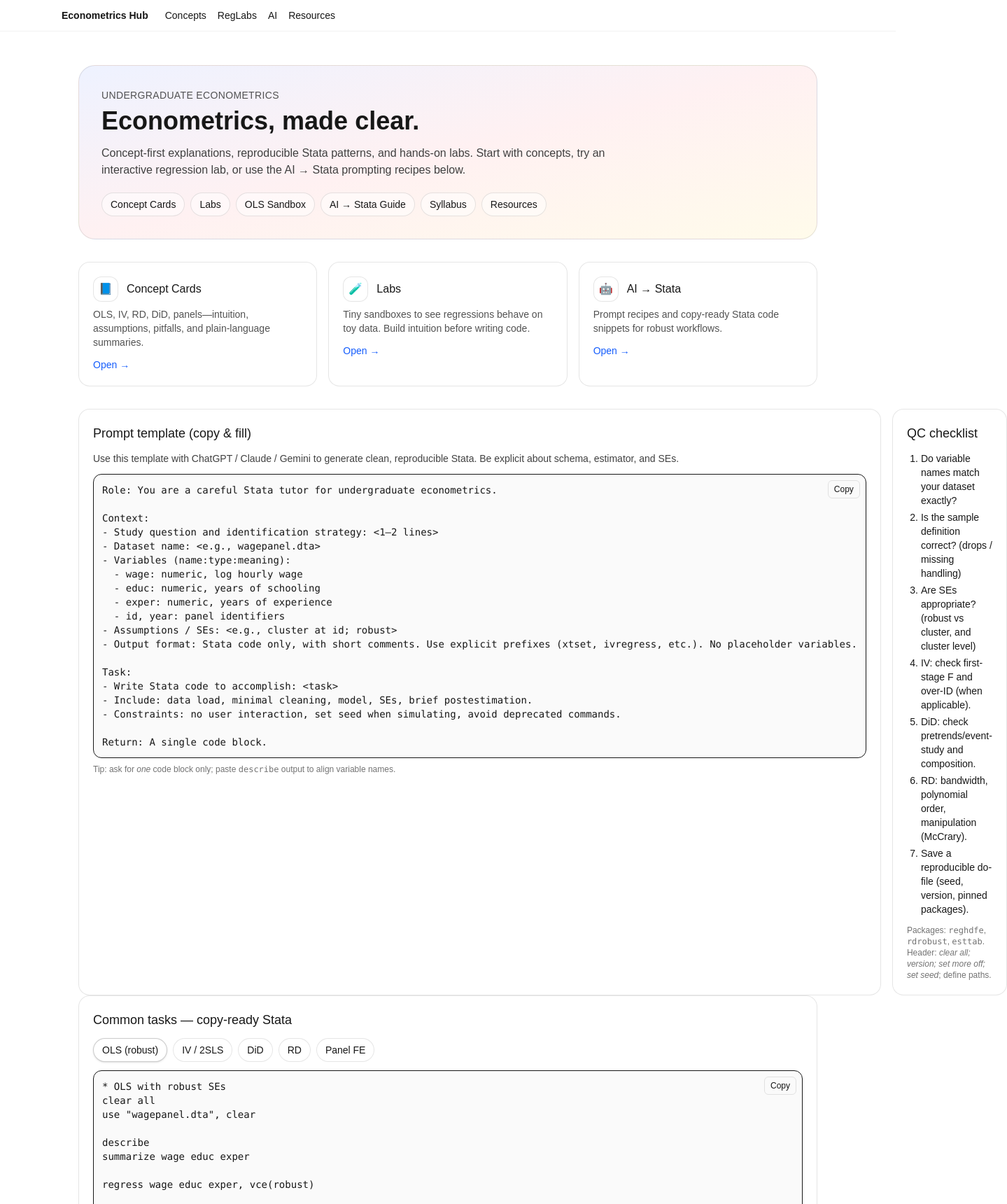
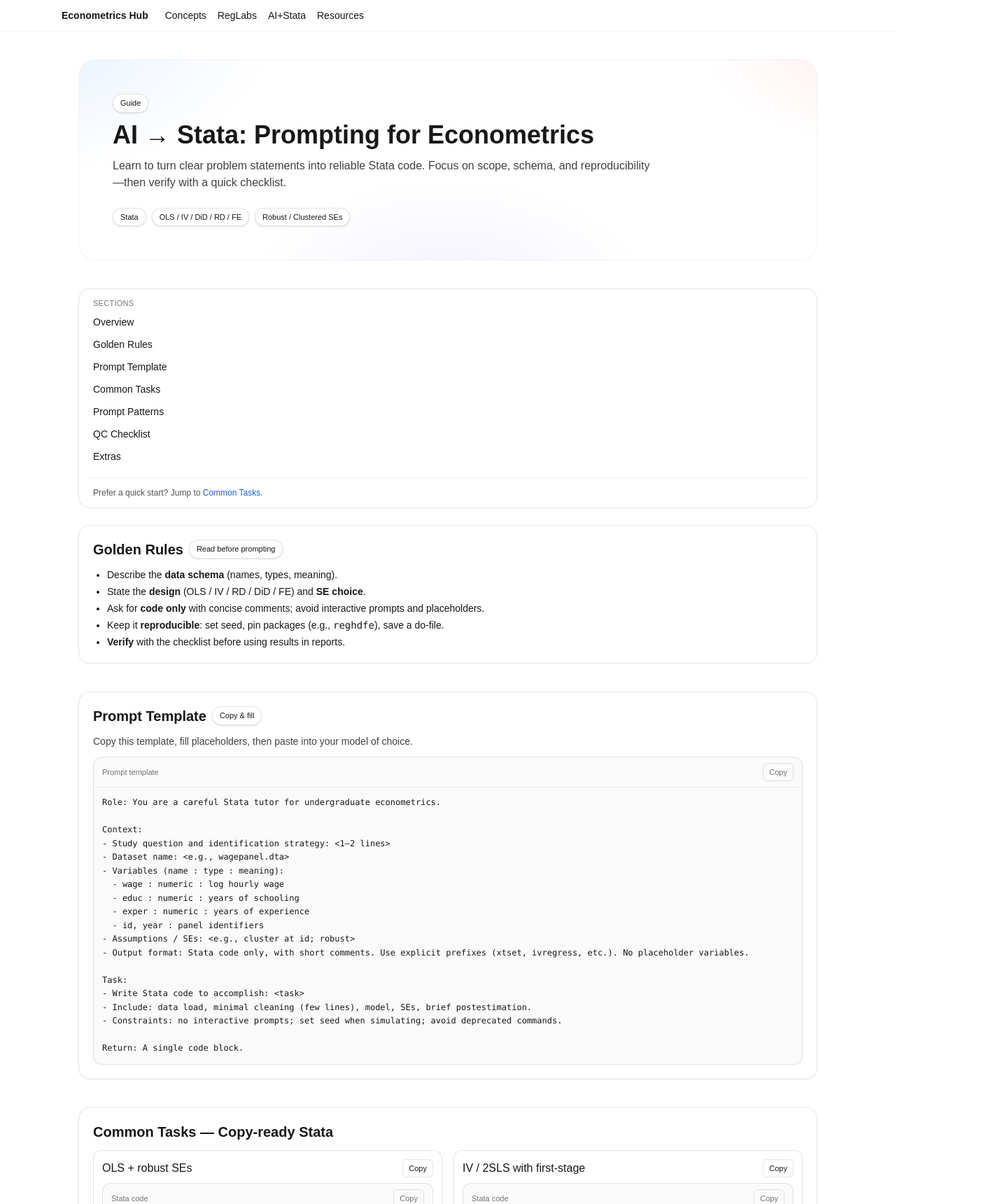
Before and after one commit to zhuoxiang-zhou/econ-site, a Next.js app: page /ai-stata in a window 1280 px wide. Shown: the top 1720 px of the page at 70% size, 1439 px wide, since content can reach past the window. Built offline with nearby package versions, Linux system fonts and the light colour scheme.

Commit message:
Update AI STATA Page

```diff
--- a/src/app/ai-stata/page.tsx
+++ b/src/app/ai-stata/page.tsx
@@ -1,10 +1,29 @@
-// src/app/page.tsx
+// src/app/ai-stata/page.tsx
 "use client";
 
+import { useMemo, useState } from "react";
 import Link from "next/link";
-import { useMemo, useState } from "react";
 
-/* ------------------------- small UI helpers ------------------------- */
+/* ---------- tiny UI primitives ---------- */
+function Pill({ children }: { children: React.ReactNode }) {
+  return (
+    <span className="inline-flex items-center gap-1 rounded-full border border-black/10 bg-white px-2.5 py-1 text-[11px] font-medium shadow-sm">
+      {children}
+    </span>
+  );
+}
+
+function Section({ id, title, badge }: { id: string; title: string; badge?: string }) {
+  return (
+    <div id={id} className="scroll-mt-24">
+      <div className="mb-3 flex items-center gap-2">
+        <h2 className="text-xl font-semibold">{title}</h2>
+        {badge && <Pill>{badge}</Pill>}
+      </div>
+    </div>
+  );
+}
+
 function CopyButton({ text }: { text: string }) {
   const [copied, setCopied] = useState(false);
   return (
@@ -14,274 +33,328 @@ function CopyButton({ text }: { text: string }) {
         setCopied(true);
         setTimeout(() => setCopied(false), 1200);
       }}
-      className="text-xs px-2 py-1 rounded-md border border-black/10 hover:shadow-sm transition"
+      className="text-[11px] px-2 py-1 rounded-md border border-black/10 hover:border-black/20 hover:shadow-sm transition"
       aria-label="Copy to clipboard"
+      title="Copy to clipboard"
     >
-      {copied ? "Copied!" : "Copy"}
+      {copied ? "Copied" : "Copy"}
     </button>
   );
 }
 
-function CodeBlock({ code }: { code: string }) {
+function CodeBlock({ code, caption }: { code: string; caption?: string }) {
   return (
-    <div className="relative rounded-xl border bg-neutral-50">
-      <pre className="text-sm overflow-x-auto rounded-xl p-3">
+    <figure className="relative rounded-xl border border-black/10 bg-neutral-50">
+      <figcaption className="flex items-center justify-between px-3 py-2 text-[11px] text-neutral-500 border-b border-black/5">
+        <span>{caption ?? "Stata code"}</span>
+        <CopyButton text={code} />
+      </figcaption>
+      <pre className="text-xs leading-relaxed overflow-x-auto p-3">
         <code>{code}</code>
       </pre>
-      <div className="absolute right-2 top-2">
-        <CopyButton text={code} />
-      </div>
-    </div>
+    </figure>
   );
 }
 
-function PillLink({ href, children }: { href: string; children: React.ReactNode }) {
-  return (
-    <Link
-      href={href}
-      className="px-3 py-1.5 rounded-full border border-black/10 hover:border-black/20 hover:bg-white/60 bg-white/50 text-sm transition"
-    >
-      {children}
-    </Link>
-  );
-}
-
-function FeatureCard({
-  title,
-  desc,
-  href,
-  icon,
-}: {
-  title: string;
-  desc: string;
-  href: string;
-  icon: React.ReactNode;
-}) {
-  return (
-    <Link
-      href={href}
-      className="group block rounded-2xl border border-black/10 bg-white/60 hover:bg-white/80 hover:shadow-sm transition p-5"
-    >
-      <div className="flex items-center gap-3">
-        <div className="h-9 w-9 rounded-xl border border-black/10 grid place-items-center bg-white/80">
-          {icon}
-        </div>
-        <h3 className="font-medium">{title}</h3>
-      </div>
-      <p className="text-sm text-neutral-600 mt-2">{desc}</p>
-      <div className="mt-3 text-sm text-blue-600 group-hover:underline">Open →</div>
-    </Link>
-  );
-}
-
-function Section({ title, children }: { title: string; children: React.ReactNode }) {
-  return (
-    <section className="rounded-2xl border border-black/10 bg-white/60 p-5">
-      <h2 className="text-lg font-medium mb-3">{title}</h2>
-      {children}
-    </section>
-  );
-}
-
-/* --------------------------- content pieces --------------------------- */
+/* ---------- content blocks ---------- */
 const promptTemplate = `Role: You are a careful Stata tutor for undergraduate econometrics.
 
 Context:
 - Study question and identification strategy: <1–2 lines>
 - Dataset name: <e.g., wagepanel.dta>
-- Variables (name:type:meaning):
-  - wage: numeric, log hourly wage
-  - educ: numeric, years of schooling
-  - exper: numeric, years of experience
-  - id, year: panel identifiers
+- Variables (name : type : meaning):
+  - wage : numeric : log hourly wage
+  - educ : numeric : years of schooling
+  - exper : numeric : years of experience
+  - id, year : panel identifiers
 - Assumptions / SEs: <e.g., cluster at id; robust>
 - Output format: Stata code only, with short comments. Use explicit prefixes (xtset, ivregress, etc.). No placeholder variables.
 
 Task:
 - Write Stata code to accomplish: <task>
-- Include: data load, minimal cleaning, model, SEs, brief postestimation.
-- Constraints: no user interaction, set seed when simulating, avoid deprecated commands.
+- Include: data load, minimal cleaning (few lines), model, SEs, brief postestimation.
+- Constraints: no interactive prompts; set seed when simulating; avoid deprecated commands.
 
 Return: A single code block.`;
 
 const olsRobust = `* OLS with robust SEs
 clear all
+* use your dataset
 use "wagepanel.dta", clear
 
+* basic checks
 describe
 summarize wage educ exper
 
+* OLS with robust (Huber-White) standard errors
 regress wage educ exper, vce(robust)
 
-* If wage is log:
+* effect size in %% if wage is log-transformed
+* (uncomment if wage is lnwage)
 * regress lnwage educ exper, vce(robust)
-* display "Return to schooling (%) = " 100*(exp(_b[educ])-1)`;
+* display "Return to schooling (%%) = " 100*(exp(_b[educ])-1)`;
 
-const iv2sls = `* IV / 2SLS example
+const iv2sls = `* IV / 2SLS: wage on educ instrumented by quarter-of-birth (qob)
 clear all
 use "wage_iv.dta", clear
-
 ivregress 2sls wage (educ = qob) exper age, vce(robust)
 estat firststage
-* If multiple instruments: estat overid`;
+* weak-IV check: first-stage F-statistics
+* over-identification test when multiple instruments:
+* estat overid`;
 
-const did = `* Difference-in-Differences
+const did = `* Difference-in-Differences with two periods
 clear all
 use "did_sample.dta", clear
-* treat=1 if treated group; post=1 after policy
+* treat = 1 if treated group, 0 otherwise
+* post  = 1 after policy, 0 before
+* y     = outcome
 
 reg y i.treat##i.post, vce(robust)
 
-* Event-study (if panel):
+* Event-study if multiple periods and unit FE:
 * xtset id year
-* reghdfe y i.year##i.treat, absorb(id) vce(cluster id)`;
+* reghdfe y i.year##i.treat, absorb(id) vce(cluster id)
+* or:
+* areg y i.year##i.treat, absorb(id) vce(cluster id)`;
 
-const rd = `* Sharp RD
+const rd = `* Sharp RD around cutoff c on running variable r
 clear all
 use "rd_sample.dta", clear
 gen D = r >= 50 if !missing(r)
 
 * rdrobust (if installed)
 * ssc install rdrobust, replace
-rdrobust y r, c(50)`;
+rdrobust y r, c(50)
 
-const fePanel = `* Two-way FE, cluster by unit
+* Manual local linear (illustrative only)
+* keep if inrange(r, 50-5, 50+5)
+* gen cdist = r - 50
+* regress y c.D c.cdist##c.D, vce(robust)`;
+
+const fePanel = `* Two-way Fixed Effects (unit and year), cluster by unit
 clear all
 use "wagepanel.dta", clear
 xtset id year
 
+* reghdfe (high-dimensional FE)
 * ssc install reghdfe, replace
 reghdfe wage educ exper, absorb(id year) vce(cluster id)
 
-* One absorb alternative:
+* Alternative: one absorb (unit FE) + year dummies
 * areg wage educ exper i.year, absorb(id) vce(cluster id)`;
 
 const qcChecklist = [
-  "Do variable names match your dataset exactly?",
-  "Is the sample definition correct? (drops / missing handling)",
-  "Are SEs appropriate? (robust vs cluster, and cluster level)",
-  "IV: check first-stage F and over-ID (when applicable).",
-  "DiD: check pretrends/event-study and composition.",
-  "RD: bandwidth, polynomial order, manipulation (McCrary).",
-  "Save a reproducible do-file (seed, version, pinned packages).",
+  "Do variable names in code match your dataset exactly?",
+  "Confirm the sample and units (no unintended drops).",
+  "Match SE choice to design: robust vs. cluster(level).",
+  "For IV: inspect first-stage F-stat and over-identification (if applicable).",
+  "For DiD: check pre-trends (event study) and group composition.",
+  "For RD: validate bandwidth, polynomial order, and manipulation tests.",
+  "Keep a do-file with seeds, versions, and explicit paths for reproducibility.",
 ];
 
-const codeTabs: { key: string; label: string; code: string }[] = [
-  { key: "ols", label: "OLS (robust)", code: olsRobust },
-  { key: "iv", label: "IV / 2SLS", code: iv2sls },
-  { key: "did", label: "DiD", code: did },
-  { key: "rd", label: "RD", code: rd },
-  { key: "fe", label: "Panel FE", code: fePanel },
+const recipes = [
+  { title: "OLS + robust SEs", code: olsRobust },
+  { title: "IV / 2SLS with first-stage", code: iv2sls },
+  { title: "Difference-in-Differences", code: did },
+  { title: "Regression Discontinuity", code: rd },
+  { title: "Panel FE + clustered SEs", code: fePanel },
 ];
 
-/* ------------------------------- page ------------------------------- */
-export default function Home() {
-  const [active, setActive] = useState(codeTabs[0].key);
-
-  const activeCode = useMemo(
-    () => codeTabs.find((t) => t.key === active)?.code ?? codeTabs[0].code,
-    [active]
+/* ---------- page ---------- */
+export default function AIStataGuide() {
+  const toc = useMemo(
+    () => [
+      { id: "top", label: "Overview" },
+      { id: "rules", label: "Golden Rules" },
+      { id: "template", label: "Prompt Template" },
+      { id: "recipes", label: "Common Tasks" },
+      { id: "patterns", label: "Prompt Patterns" },
+      { id: "qc", label: "QC Checklist" },
+      { id: "extras", label: "Extras" },
+    ],
+    []
   );
 
   return (
-    <main className="max-w-6xl mx-auto px-6 py-12">
-      {/* HERO */}
-      <div className="relative overflow-hidden rounded-3xl border border-black/10 bg-gradient-to-br from-indigo-50 via-rose-50 to-amber-50 p-8">
-        <div className="max-w-3xl">
-          <p className="text-sm uppercase tracking-wide text-neutral-600">Undergraduate Econometrics</p>
-          <h1 className="text-4xl font-semibold leading-tight mt-1">
-            Econometrics, made clear.
+    <main className="max-w-6xl mx-auto px-6 py-10">
+      {/* Hero */}
+      <section
+        id="top"
+        className="relative overflow-hidden rounded-3xl border border-black/5 bg-white"
+      >
+        <div
+          aria-hidden
+          className="pointer-events-none absolute inset-0 opacity-70"
+          style={{
+            background:
+              "radial-gradient(40rem 20rem at -10% -10%, #dbeafe 0%, transparent 60%), radial-gradient(28rem 16rem at 110% -10%, #fee2e2 0%, transparent 60%), radial-gradient(30rem 18rem at 50% 120%, #ede9fe 0%, transparent 60%)",
+          }}
+        />
+        <div className="relative p-8 md:p-12">
+          <Pill>Guide</Pill>
+          <h1 className="mt-3 text-3xl md:text-4xl font-semibold">
+            AI → Stata: Prompting for Econometrics
           </h1>
-          <p className="mt-3 text-neutral-700">
-            Concept-first explanations, reproducible Stata patterns, and hands-on labs.
-            Start with concepts, try an interactive regression lab, or use the AI → Stata
-            prompting recipes below.
+          <p className="mt-3 max-w-3xl text-neutral-700">
+            Learn to turn clear problem statements into reliable Stata code. Focus on scope,
+            schema, and reproducibility—then verify with a quick checklist.
           </p>
-
-          {/* Quick nav pills */}
-          <div className="mt-5 flex flex-wrap gap-2">
-            <PillLink href="/concepts">Concept Cards</PillLink>
-            <PillLink href="/labs">Labs</PillLink>
-            <PillLink href="/labs/ols">OLS Sandbox</PillLink>
-            <PillLink href="/ai-stata">AI → Stata Guide</PillLink>
-            <PillLink href="/syllabus">Syllabus</PillLink>
-            <PillLink href="/resources">Resources</PillLink>
+          <div className="mt-6 flex flex-wrap items-center gap-2">
+            <Pill>Stata</Pill>
+            <Pill>OLS / IV / DiD / RD / FE</Pill>
+            <Pill>Robust / Clustered SEs</Pill>
           </div>
         </div>
+      </section>
+
+      {/* Grid: sticky TOC + content */}
+      <div className="mt-10 grid gap-6 md:grid-cols-[220px,1fr]">
+        {/* TOC */}
+        <nav className="md:sticky md:top-24 h-max rounded-2xl border border-black/10 bg-white p-3">
+          <div className="text-[11px] uppercase tracking-wide text-neutral-500 px-2 mb-1">
+            Sections
           </div>
+          <ul className="space-y-1 text-sm">
+            {toc.map((t) => (
+              <li key={t.id}>
+                <a
+                  href={`#${t.id}`}
+                  className="block rounded-md px-2 py-1 hover:bg-black/5"
+                >
+                  {t.label}
+                </a>
+              </li>
+            ))}
+          </ul>
 
-      {/* FEATURE LINKS */}
-      <div className="grid gap-4 md:grid-cols-3 mt-8">
-        <FeatureCard
-          title="Concept Cards"
-          desc="OLS, IV, RD, DiD, panels—intuition, assumptions, pitfalls, and plain-language summaries."
-          href="/concepts"
-          icon={<span>📘</span>}
-        />
-        <FeatureCard
-          title="Labs"
-          desc="Tiny sandboxes to see regressions behave on toy data. Build intuition before writing code."
-          href="/labs"
-          icon={<span>🧪</span>}
-        />
-        <FeatureCard
-          title="AI → Stata"
-          desc="Prompt recipes and copy-ready Stata code snippets for robust workflows."
-          href="/ai-stata"
-          icon={<span>🤖</span>}
-        />
+          <div className="mt-4 border-t border-black/5 pt-3 px-2 text-[12px] text-neutral-600">
+            Prefer a quick start? Jump to{" "}
+            <a href="#recipes" className="text-blue-600 hover:underline">
+              Common Tasks
+            </a>
+            .
           </div>
+        </nav>
 
-      {/* AI → STATA MINI-GUIDE */}
-      <div className="mt-8 grid gap-4 md:grid-cols-[1.2fr_1fr]">
-        <Section title="Prompt template (copy & fill)">
+        {/* Content */}
+        <div className="space-y-10">
+          <section id="rules" className="rounded-2xl border border-black/10 bg-white p-5">
+            <Section id="rules" title="Golden Rules" badge="Read before prompting" />
+            <ul className="list-disc pl-5 space-y-1 text-sm">
+              <li>
+                Describe the <strong>data schema</strong> (names, types, meaning).
+              </li>
+              <li>
+                State the <strong>design</strong> (OLS / IV / RD / DiD / FE) and{" "}
+                <strong>SE choice</strong>.
+              </li>
+              <li>
+                Ask for <strong>code only</strong> with concise comments; avoid interactive
+                prompts and placeholders.
+              </li>
+              <li>
+                Keep it <strong>reproducible</strong>: set seed, pin packages (e.g.,{" "}
+                <code>reghdfe</code>), save a do-file.
+              </li>
+              <li>
+                <strong>Verify</strong> with the checklist before using results in reports.
+              </li>
+            </ul>
+          </section>
+
+          <section id="template" className="rounded-2xl border border-black/10 bg-white p-5">
+            <Section id="template" title="Prompt Template" badge="Copy & fill" />
             <p className="text-sm text-neutral-700 mb-3">
-            Use this template with ChatGPT / Claude / Gemini to generate clean, reproducible Stata.
-            Be explicit about schema, estimator, and SEs.
+              Copy this template, fill placeholders, then paste into your model of choice.
             </p>
-          <CodeBlock code={promptTemplate} />
-          <p className="text-xs text-neutral-500 mt-2">
-            Tip: ask for <em>one</em> code block only; paste <code>describe</code> output to align variable names.
-          </p>
-        </Section>
+            <CodeBlock caption="Prompt template" code={promptTemplate} />
+          </section>
 
-        <Section title="QC checklist">
-          <ol className="text-sm list-decimal pl-5 space-y-1">
+          <section id="recipes" className="rounded-2xl border border-black/10 bg-white p-5">
+            <Section id="recipes" title="Common Tasks — Copy-ready Stata" />
+            <div className="grid md:grid-cols-2 gap-4">
+              {recipes.map((r, idx) => (
+                <div
+                  key={idx}
+                  className="rounded-xl border border-black/10 bg-white/70 p-3 hover:shadow-sm transition"
+                >
+                  <div className="mb-2 flex items-center justify-between">
+                    <h3 className="font-medium">{r.title}</h3>
+                    <CopyButton text={r.code} />
+                  </div>
+                  <CodeBlock code={r.code} />
+                </div>
+              ))}
+            </div>
+          </section>
+
+          <section id="patterns" className="rounded-2xl border border-black/10 bg-white p-5">
+            <Section id="patterns" title="Prompt Patterns (for revisions)" />
+            <ul className="list-disc pl-5 space-y-2 text-sm">
+              <li>
+                <strong>Tighten scope:</strong>{" "}
+                <em>Return one Stata code block; robust SEs; no graphs; minimal comments.</em>
+              </li>
+              <li>
+                <strong>Match my schema:</strong> paste a short table of names/types (or{" "}
+                <code>describe</code> output).
+              </li>
+              <li>
+                <strong>Swap estimators:</strong>{" "}
+                <em>Rewrite using <code>ivregress 2sls</code> with instrument Z; include
+                first-stage diagnostics.</em>
+              </li>
+              <li>
+                <strong>Panel SEs:</strong> <em>Cluster at id; two-way FE for id & year.</em>
+              </li>
+              <li>
+                <strong>Minimal cleaning:</strong>{" "}
+                <em>Include only necessary recodes; avoid drops unless justified.</em>
+              </li>
+            </ul>
+          </section>
+
+          <section id="qc" className="rounded-2xl border border-black/10 bg-white p-5">
+            <Section id="qc" title="QC Checklist" />
+            <ol className="list-decimal pl-5 space-y-1 text-sm">
               {qcChecklist.map((t, i) => (
                 <li key={i}>{t}</li>
               ))}
             </ol>
-          <div className="text-xs text-neutral-500 mt-3">
-            Packages: <code>reghdfe</code>, <code>rdrobust</code>, <code>esttab</code>. Header:{" "}
-            <em>clear all; version; set more off; set seed</em>; define paths.
+          </section>
+
+          <section id="extras" className="rounded-2xl border border-black/10 bg-white p-5">
+            <Section id="extras" title="Extras" />
+            <ul className="list-disc pl-5 space-y-1 text-sm">
+              <li>
+                <strong>Packages:</strong> <code>reghdfe</code> (two-way FE),{" "}
+                <code>rdrobust</code> (RD), <code>estout / esttab</code> (tables).
+              </li>
+              <li>
+                <strong>Do-file header:</strong>{" "}
+                <em>clear all; version; set more off; set seed;</em> define project-root paths.
+              </li>
+              <li>
+                <strong>Ethics:</strong> you are responsible for verification; cite your own
+                code, not the model.
+              </li>
+            </ul>
+            <div className="mt-4 text-xs text-neutral-500">
+              Tip: keep a <code>/code</code> folder with dated do-files and a minimal{" "}
+              <code>README.md</code> describing data sources and steps.
             </div>
-        </Section>
+          </section>
+
+          <div className="pt-2 text-xs text-neutral-500">
+            <Link href="/resources" className="text-blue-600 hover:underline">
+              → See Resources
+            </Link>{" "}
+            for textbooks and data portals.
           </div>
-
-      {/* CODE TABS */}
-      <Section title="Common tasks — copy-ready Stata">
-        <div className="flex flex-wrap gap-2 mb-3">
-          {codeTabs.map((t) => (
-            <button
-              key={t.key}
-              onClick={() => setActive(t.key)}
-              className={`px-3 py-1.5 rounded-full border text-sm transition ${
-                active === t.key
-                  ? "bg-white border-black/20 shadow-sm"
-                  : "bg-white/60 border-black/10 hover:border-black/20"
-              }`}
-            >
-              {t.label}
-            </button>
-          ))}
         </div>
-        <CodeBlock code={activeCode} />
-      </Section>
-
-      {/* FOOTER */}
-      <footer className="text-xs text-neutral-500 mt-12">
-        © {new Date().getFullYear()} Undergraduate Econometrics. Built with Next.js & Tailwind.
-      </footer>
+      </div>
     </main>
   );
 }
--- a/src/app/layout.tsx
+++ b/src/app/layout.tsx
@@ -37,7 +37,7 @@ export default function RootLayout({ children }: { children: React.ReactNode })
                 RegLabs
               </Link>
               <Link href="/ai-stata" className="hover:opacity-80">
-                AI
+                AI+Stata
               </Link>
               <Link href="/resources" className="hover:opacity-80">
                 Resources
```
Lines whose indentation alone changed are shown as unchanged.
